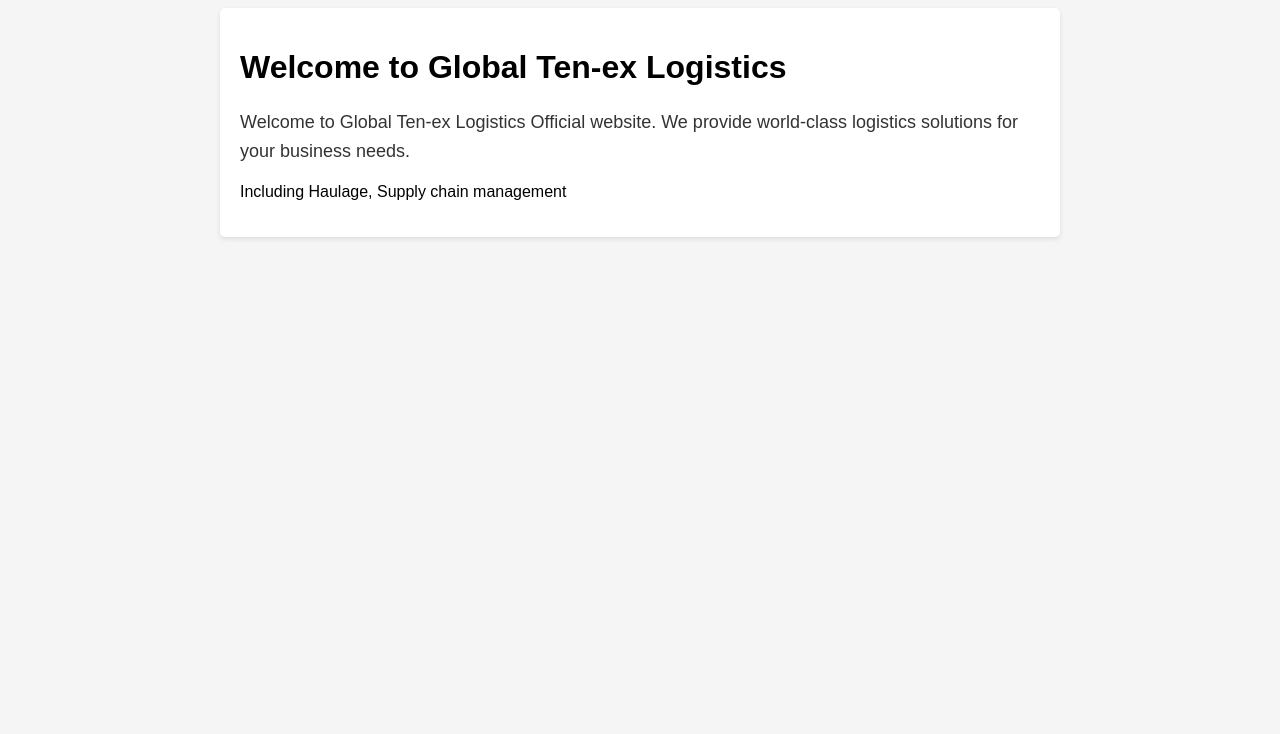
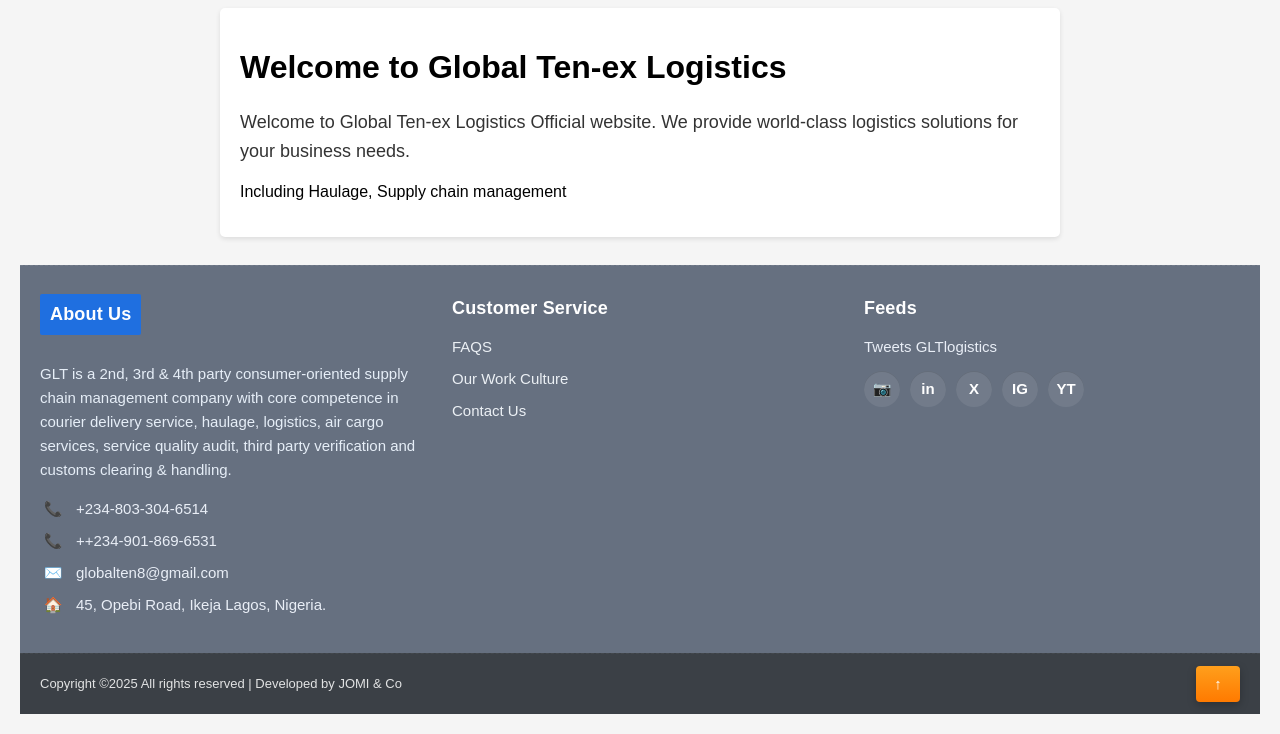
Before and after one commit to cdgjhdryujr-glitch/HTML-AND-CSS, a plain HTML site: page ind.html in a window 1280 px wide. Shown: the part 100-834 px from the top of the page. Before the commit the page ends 800 px from the top, so only its background shows below. Drawn offline with Linux system fonts and the light colour scheme.

Commit message:
Added HTML, CSS, and image files

```diff
--- a/ind.html
+++ b/ind.html
@@ -92,5 +92,52 @@
         });
       });
     </script>
+
+       <!-- footer -->
+    <footer class="site-footer" aria-labelledby="footer-heading">
+      <div class="container">
+        <div class="footer-widgets">
+          <div class="col about">
+            <h4 id="footer-heading">About Us</h4>
+            <p>GLT is a 2nd, 3rd &amp; 4th party consumer-oriented supply chain management company with core competence in courier delivery service, haulage, logistics, air cargo services, service quality audit, third party verification and customs clearing &amp; handling.</p>
+
+            <ul class="contact-list">
+              <li><span class="icon">📞</span> +234-803-304-6514</li>
+              <li><span class="icon">📞</span> ++234-901-869-6531</li>
+              <li><span class="icon">✉️</span> globalten8@gmail.com</li>
+              <li><span class="icon">🏠</span> 45, Opebi Road, Ikeja Lagos, Nigeria.</li>
+            </ul>
+          </div>
+
+          <div class="col links">
+            <h4>Customer Service</h4>
+            <ul>
+              <li><a href="#">FAQS</a></li>
+              <li><a href="#">Our Work Culture</a></li>
+              <li><a href="#">Contact Us</a></li>
+            </ul>
+          </div>
+
+          <div class="col feeds">
+            <h4>Feeds</h4>
+            <p>Tweets GLTlogistics</p>
+
+            <div class="socials" aria-hidden="false">
+              <a href="#" class="social">📷</a>
+              <a href="#" class="social">in</a>
+              <a href="#" class="social">X</a>
+              <a href="#" class="social">IG</a>
+              <a href="#" class="social">YT</a>
+            </div>
+          </div>
+        </div>
+      </div>
+      <div class="footer-bottom">
+        <div class="container">
+          <small>Copyright ©2025 All rights reserved | Developed by JOMI &amp; Co</small>
+          <a class="to-top" href="#top" aria-label="Back to top">↑</a>
+        </div>
+      </div>
+    </footer>
 </body>
 </html>
--- a/style.css
+++ b/style.css
@@ -171,3 +171,96 @@ color: #060606;
   .dialog-btn{ right: 10px; top: 10px; padding:6px 8px; }
   .main-nav ul { gap: 8px; font-size: 14px; }
 }
+
+/* --- Footer styles (matches screenshot) --- */
+.site-footer {
+  background: #667080; /* bluish-gray footer background */
+  color: #e6eef7;
+  font-size: 15px;
+  line-height: 1.6;
+  margin-top: 28px;
+  border-top: 1px dashed rgba(255,255,255,0.08);
+}
+
+.site-footer .container {
+  max-width: 1200px;
+  margin: 0 auto;
+  padding: 28px 20px;
+}
+
+.footer-widgets {
+  display: flex;
+  gap: 36px;
+  align-items: flex-start;
+  justify-content: space-between;
+}
+
+.site-footer .col { flex: 1 1 30%; min-width: 220px; }
+
+/* About column */
+.site-footer .about h4,
+.site-footer .links h4,
+.site-footer .feeds h4 {
+  margin: 0 0 12px 0;
+  font-size: 18px;
+  font-weight: 700;
+  color: #ffffff;
+  letter-spacing: 0.01em;
+}
+
+/* small blue label behind About Us to match screenshot accent */
+.site-footer .about h4 {
+  display: inline-block;
+  background: #1f6fe0;
+  padding: 6px 10px;
+  border-radius: 2px;
+  color: #fff;
+}
+
+/* contact list */
+.contact-list { list-style: none; margin: 12px 0 0; padding: 0; color: #e9eef6; }
+.contact-list li { margin: 8px 0; display:flex; gap:10px; align-items:center; }
+.contact-list .icon { width: 26px; display:inline-block; text-align:center; }
+
+/* links column */
+.site-footer .links ul { list-style: none; padding: 0; margin: 8px 0 0; }
+.site-footer .links li { margin: 8px 0; }
+.site-footer .links a { color: #f3f7fb; text-decoration: none; opacity: .95; }
+.site-footer .links a:hover { text-decoration: underline; }
+
+/* feeds and socials */
+.site-footer .feeds p { margin: 8px 0 12px; color: #e9eef6; }
+.socials { display:flex; gap:10px; margin-top: 8px; }
+.socials .social {
+  width:36px; height:36px; display:inline-flex; align-items:center; justify-content:center;
+  border-radius:50%; background: rgba(255,255,255,0.08); color:#fff; text-decoration:none; font-weight:700;
+  box-shadow: 0 1px 0 rgba(0,0,0,0.12) inset;
+}
+.socials .social:hover { background: rgba(255,255,255,0.14); transform: translateY(-1px); }
+
+/* footer bottom bar */
+.footer-bottom {
+  background: #3b4046;
+  border-top: 1px dashed rgba(255,255,255,0.04);
+  color: rgba(255,255,255,0.85);
+}
+.footer-bottom .container {
+  display:flex; align-items:center; justify-content:space-between; gap:12px; padding: 12px 20px;
+}
+.footer-bottom small { font-size: 13px; }
+
+/* back to top CTA (orange button on right) */
+.to-top {
+  display:inline-flex; align-items:center; justify-content:center;
+  width:44px; height:36px; background: linear-gradient(#ff9f1c,#ff7a00);
+  color:#fff; border-radius:4px; text-decoration:none; font-weight:700;
+  box-shadow: 0 3px 8px rgba(0,0,0,0.25);
+}
+
+/* responsiveness */
+@media (max-width: 900px) {
+  .footer-widgets { flex-direction: column; gap: 22px; }
+  .site-footer .container { padding: 20px; }
+  .footer-bottom .container { flex-direction: column; align-items:flex-start; gap:8px; }
+  .to-top { align-self: flex-end; }
+}
```
